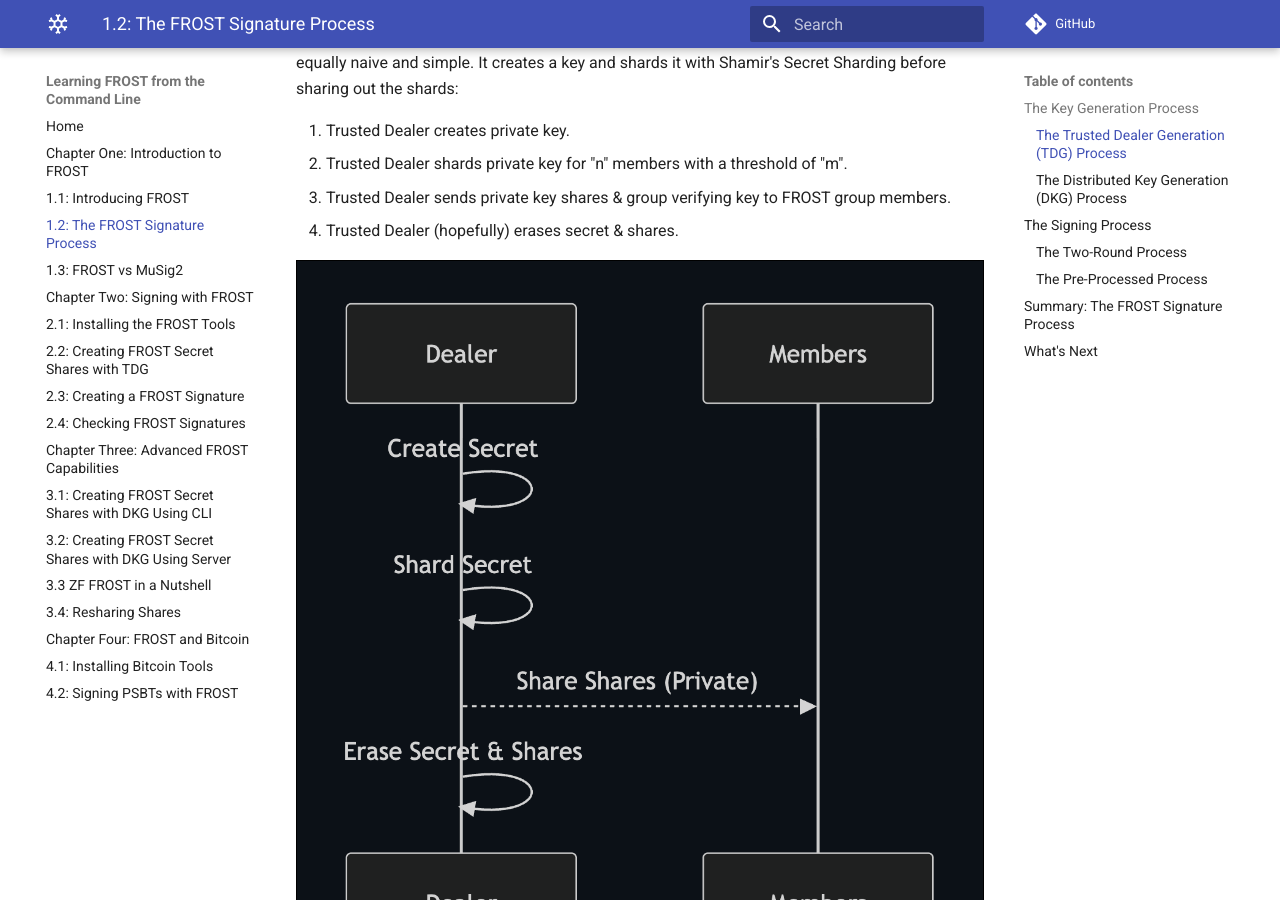
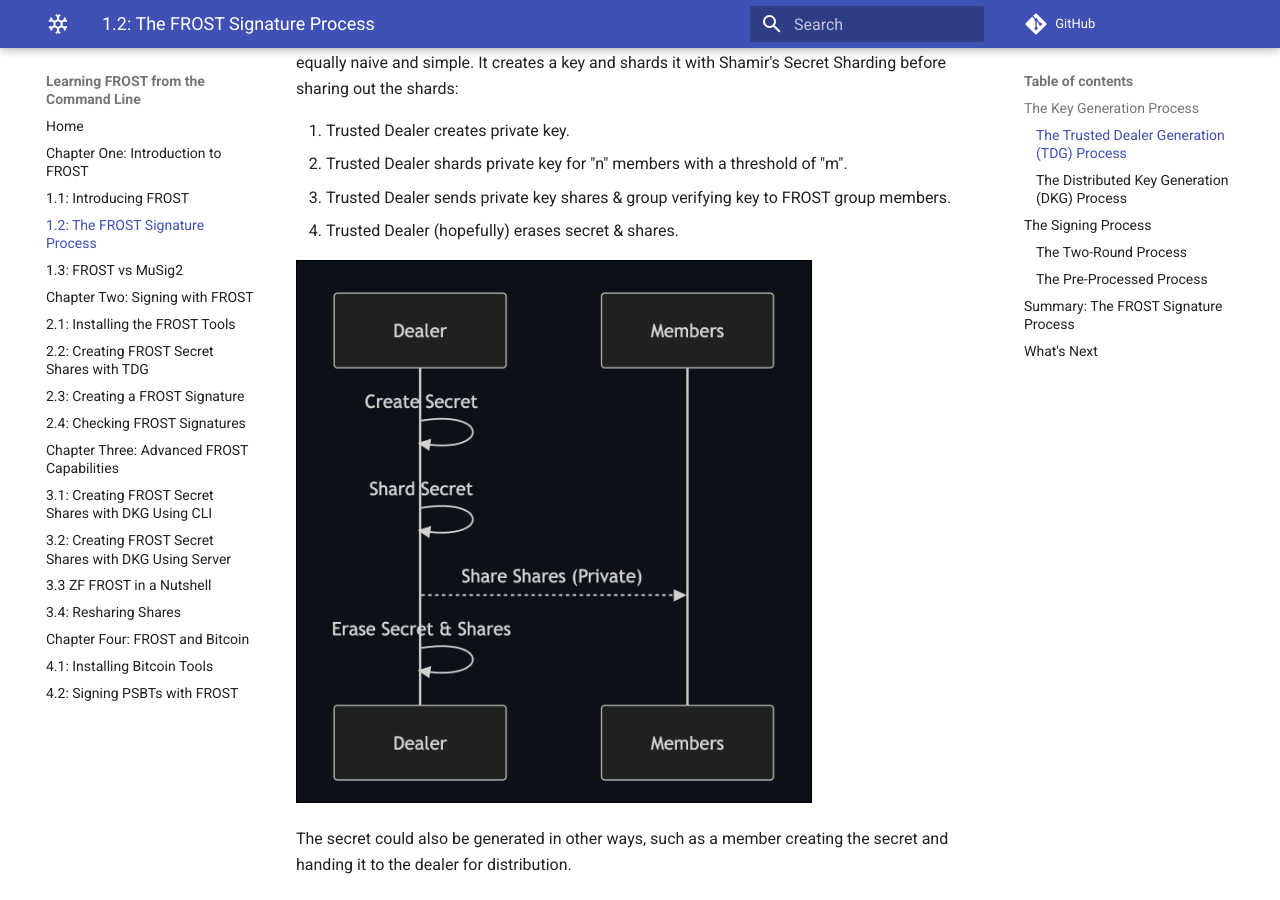
Before and after one commit to BlockchainCommons/Learning-FROST-from-the-Command-Line, an MkDocs documentation site: the page built from docs/01_2_FROST_Signature_Process.md, in a window 1280 px wide and 900 px high, scrolled down 519 px. Built offline with MkDocs 1.6.1 and Material for MkDocs 9.7.7, drawn with Linux system fonts in a browser that asks for light colours; comment, search, counter and statistics services are not loaded.

Commit message:
Update 01_2_FROST_Signature_Process.md

```diff
--- a/docs/01_2_FROST_Signature_Process.md
+++ b/docs/01_2_FROST_Signature_Process.md
@@ -31,7 +31,7 @@
 4. Trusted Dealer (hopefully) erases secret & shares.
 
 <a href="https://raw.githubusercontent.com/BlockchainCommons/Learning-FROST-from-the-Command-Line/refs/heads/main/images/keygen-tdg.png">
-  <img src="https://raw.githubusercontent.com/BlockchainCommons/Learning-FROST-from-the-Command-Line/refs/heads/main/images/keygen-tdg.png" style="border: 1px solid black">
+  <img src="https://raw.githubusercontent.com/BlockchainCommons/Learning-FROST-from-the-Command-Line/refs/heads/main/images/keygen-tdg.png" width="75%" style="border: 1px solid black">
 </a>
 
 The secret could also be generated in other ways, such as a member
```
